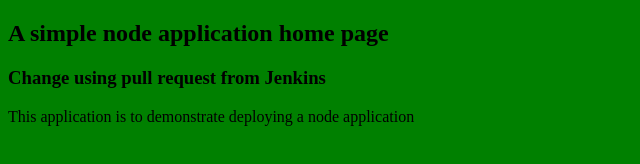
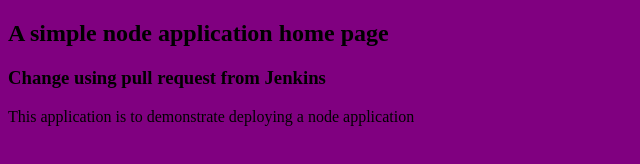
Before and after one commit to puneet2989/node_pcy, a website: page index.html in a window 1280 px wide. Shown: the whole page, without its empty margins (0-640 px from the left). Drawn offline with Linux system fonts and the light colour scheme.

```diff
--- a/index.html
+++ b/index.html
@@ -2,7 +2,7 @@
 <html>
 <head><title>Basic Node App</title></head>
 
-<body style="background-color: green">
+<body style="background-color: purple">
   <h2>A simple node application home page</h2>
     <h3>Change using pull request from Jenkins</h3>
   <p>This application is to demonstrate deploying a node application</p>
```
